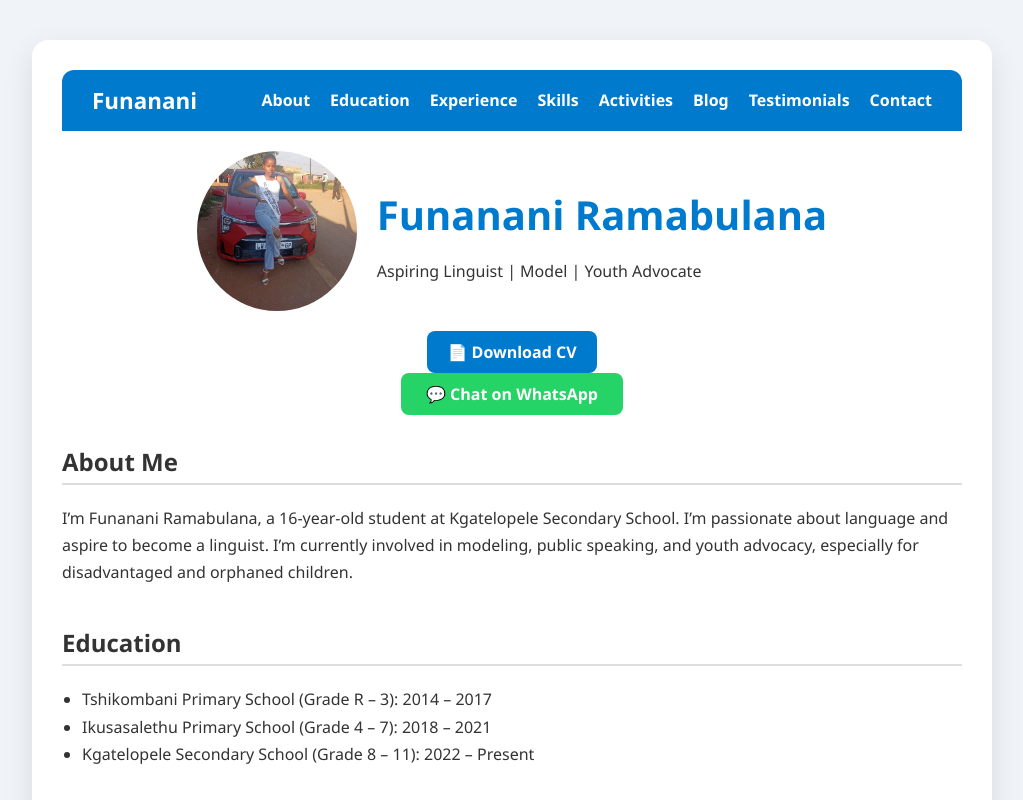
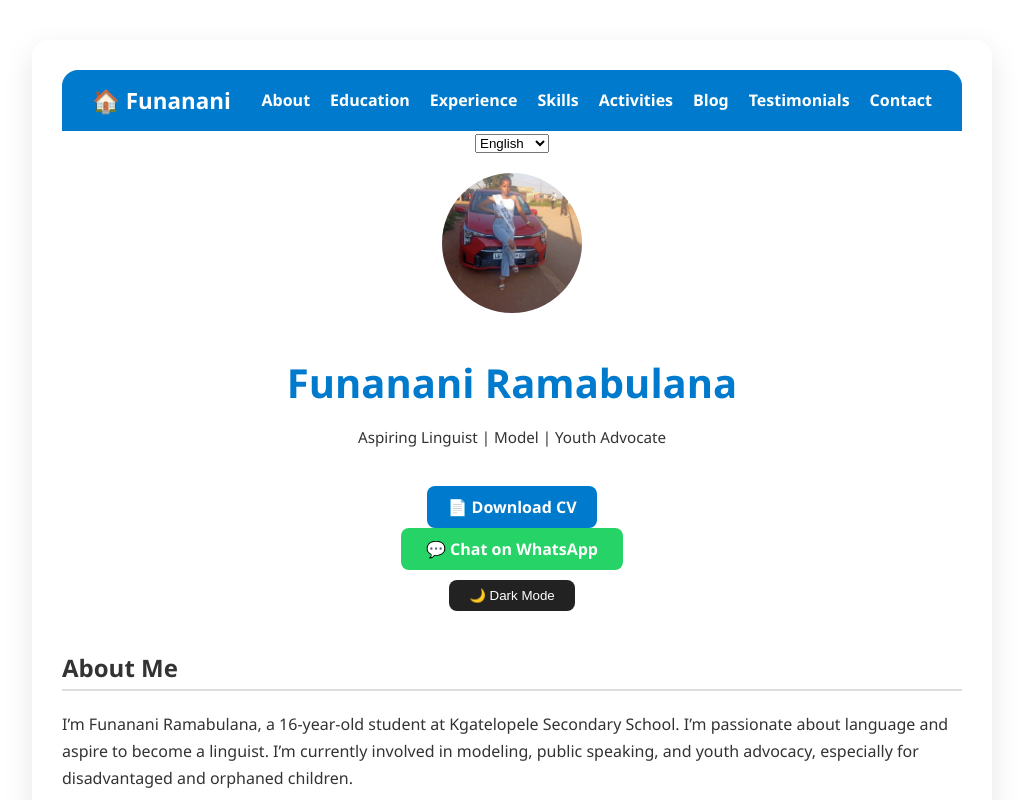
Before and after one commit to ikemathebula/funanani-portfolio, a React (Create React App) app: page / in a window 1280 px wide. Shown: the top 800 px of the page, without its empty margins (128-1151 px from the left). Built offline with nearby package versions, Linux system fonts and the light colour scheme; the HTML template or start-up script is replaced by a standard one.

Commit message:
Added dark mode, language selector, and SEO tags

```diff
--- a/src/App.css
+++ b/src/App.css
@@ -1,20 +1,35 @@
-/* src/App.css */
+/* Theme Variables */
+:root {
+  --bg: #ffffff;
+  --text: #333333;
+  --card: #ffffff;
+}
+
+body.dark-mode {
+  --bg: #121212;
+  --text: #f0f0f0;
+  --card: #1f1f1f;
+}
+
+/* Base Styles */
 body {
   margin: 0;
   font-family: 'Segoe UI', Tahoma, Geneva, Verdana, sans-serif;
-  background-color: #f0f4f8;
-  color: #333;
+  background-color: var(--bg);
+  color: var(--text);
+  transition: background 0.3s ease, color 0.3s ease;
 }
 
 .App {
   max-width: 900px;
   margin: 40px auto;
   padding: 30px;
-  background-color: #ffffff;
+  background-color: var(--card);
   box-shadow: 0 10px 30px rgba(0, 0, 0, 0.1);
   border-radius: 16px;
 }
 
+/* Headings */
 h1 {
   font-size: 2.5rem;
   text-align: center;
@@ -25,11 +40,12 @@ h1 {
 h2 {
   font-size: 1.5rem;
   margin-top: 40px;
-  color: #333;
+  color: var(--text);
   border-bottom: 2px solid #ddd;
   padding-bottom: 5px;
 }
 
+/* Text Content */
 p, li {
   font-size: 1rem;
   line-height: 1.7;
@@ -43,66 +59,27 @@ section {
   margin-bottom: 30px;
 }
 
-/* 🔵 Profile Layout */
+/* Intro Section */
 .intro {
   display: flex;
+  flex-direction: column;
   align-items: center;
-  gap: 20px;
-  justify-content: center;
+  text-align: center;
   margin-top: 20px;
-  flex-wrap: wrap;
+  gap: 15px;
 }
 
 .profile-pic {
-  width: 160px;
-  height: 160px;
+  width: 140px;
+  height: 140px;
   border-radius: 50%;
   object-fit: cover;
 }
 
 .intro-text {
-  text-align: left;
+  text-align: center;
 }
 
-.intro-text h1 {
-  margin-bottom: 0.3rem;
-  color: #007ACC;
+.intro-text p {
+  font-size: 0.95rem;
 }
-
-/* 📱 Responsive Mobile Styles */
-@media screen and (max-width: 600px) {
-  .App {
-    padding: 20px;
-  }
-
-  h1 {
-    font-size: 2rem;
-  }
-
-  h2 {
-    font-size: 1.2rem;
-  }
-
-  .intro {
-    flex-direction: column;
-    align-items: center;
-    text-align: center;
-  }
-
-  .profile-pic {
-    width: 140px;
-    height: 140px;
-  }
-
-  .intro-text {
-    text-align: center;
-  }
-
-  .intro-text p {
-    font-size: 0.95rem;
-  }
-
-  section {
-    margin-bottom: 20px;
-  }
-}
--- a/src/App.js
+++ b/src/App.js
@@ -1,4 +1,4 @@
-import React, { useEffect } from 'react';
+import React, { useEffect, useState } from 'react';
 import './App.css';
 import AOS from 'aos';
 import 'aos/dist/aos.css';
@@ -15,15 +15,24 @@ import DownloadCV from './components/DownloadCV';
 import WhatsAppButton from './components/WhatsAppButton';
 import Testimonials from './components/Testimonials';
 import Blog from './components/Blog';
+import ThemeToggle from './components/ThemeToggle';
+import LanguageSelector from './components/LanguageSelector';
+
+import en from './lang/en';
 
 function App() {
+  const [content, setContent] = useState(en);
+
   useEffect(() => {
     AOS.init({ duration: 1000 });
   }, []);
 
   return (
     <div className="App">
+      <div id="top"></div>
       <Navbar />
+
+      <LanguageSelector onLangChange={setContent} />
 
       <div className="intro">
         <img
@@ -33,12 +42,13 @@ function App() {
         />
         <div className="intro-text">
           <h1>Funanani Ramabulana</h1>
-          <p>Aspiring Linguist | Model | Youth Advocate</p>
+          <p>{content.greeting}</p>
         </div>
       </div>
 
       <DownloadCV />
       <WhatsAppButton />
+      <ThemeToggle />
 
       <section id="about" data-aos="fade-up">
         <About />
--- /dev/null
+++ b/src/components/LanguageSelector.js
@@ -0,0 +1,24 @@
+import React, { useState } from 'react';
+import en from '../lang/en';
+import tsonga from '../lang/tsonga';
+
+function LanguageSelector({ onLangChange }) {
+  const [lang, setLang] = useState('en');
+
+  const handleChange = (e) => {
+    const selected = e.target.value;
+    setLang(selected);
+    onLangChange(selected === 'ts' ? tsonga : en);
+  };
+
+  return (
+    <div style={{ textAlign: 'center', marginBottom: '10px' }}>
+      <select onChange={handleChange} value={lang}>
+        <option value="en">English</option>
+        <option value="ts">Xitsonga</option>
+      </select>
+    </div>
+  );
+}
+
+export default LanguageSelector;
--- a/src/components/Navbar.css
+++ b/src/components/Navbar.css
@@ -1,21 +1,25 @@
 /* src/components/Navbar.css */
 
+html {
+  scroll-behavior: smooth; /* ✅ Smooth scrolling */
+}
+
 .navbar {
+  background-color: #007ACC;
+  padding: 15px 30px;
+  color: white;
   display: flex;
   justify-content: space-between;
   align-items: center;
-  background-color: #007ACC;
-  color: white;
-  padding: 15px 30px;
-  border-radius: 12px 12px 0 0;
-  flex-wrap: wrap;
+  border-radius: 16px 16px 0 0;
+  position: relative;
 }
 
-.navbar h3,
-.navbar-brand {
-  margin: 0;
+.navbar-logo {
+  font-weight: bold;
   font-size: 1.4rem;
-  font-weight: bold;
+  color: white;
+  text-decoration: none;
 }
 
 .menu-toggle {
@@ -25,42 +29,65 @@
   color: white;
 }
 
-.navbar-links {
-  list-style: none;
+.sidebar {
   display: flex;
   gap: 20px;
-  margin: 0;
-  padding: 0;
 }
 
-.navbar-links li a {
+.sidebar ul {
+  display: flex;
+  list-style: none;
+  gap: 20px;
+  padding: 0;
+  margin: 0;
+}
+
+.sidebar ul li a {
   color: white;
   text-decoration: none;
   font-weight: bold;
 }
 
-.navbar-links li a:hover {
+.sidebar ul li a:hover {
   text-decoration: underline;
 }
 
-/* 📱 Mobile styles */
+/* 📱 Mobile sidebar styles */
 @media screen and (max-width: 768px) {
   .menu-toggle {
     display: block;
   }
 
-  .navbar-links {
-    display: none;
+  .sidebar {
+    position: absolute;
+    top: 60px;
+    left: 0;
+    width: 100%;
+    background-color: #007ACC;
+    flex-direction: column;
+    align-items: flex-start;
+    padding: 20px;
+    transform: translateX(-100%);
+    transition: transform 0.3s ease;
+    z-index: 99;
+  }
+
+  .sidebar.open {
+    transform: translateX(0);
+  }
+
+  .sidebar ul {
     flex-direction: column;
     width: 100%;
-    margin-top: 10px;
   }
 
-  .navbar-links.active {
-    display: flex;
+  .sidebar ul li {
+    margin: 10px 0;
+    width: 100%;
   }
 
-  .navbar-links li {
-    margin: 8px 0;
+  .sidebar ul li a {
+    display: block;
+    width: 100%;
   }
 }
--- a/src/components/Navbar.js
+++ b/src/components/Navbar.js
@@ -4,20 +4,26 @@ import './Navbar.css';
 function Navbar() {
   const [isOpen, setIsOpen] = useState(false);
 
+  const toggleMenu = () => setIsOpen(!isOpen);
+  const closeMenu = () => setIsOpen(false);
+
   return (
     <nav className="navbar">
-      <div className="navbar-brand">Funanani</div>
-      <div className="menu-toggle" onClick={() => setIsOpen(!isOpen)}>☰</div>
-      <ul className={`navbar-links ${isOpen ? 'active' : ''}`}>
-        <li><a href="#about">About</a></li>
-        <li><a href="#education">Education</a></li>
-        <li><a href="#experience">Experience</a></li>
-        <li><a href="#skills">Skills</a></li>
-        <li><a href="#activities">Activities</a></li>
-        <li><a href="#blog">Blog</a></li>
-        <li><a href="#testimonials">Testimonials</a></li>
-        <li><a href="#contact">Contact</a></li>
-      </ul>
+      <a href="#top" className="navbar-logo">🏠 Funanani</a>
+      <div className="menu-toggle" onClick={toggleMenu}>☰</div>
+
+      <div className={`sidebar ${isOpen ? 'open' : ''}`}>
+        <ul>
+          <li><a href="#about" onClick={closeMenu}>About</a></li>
+          <li><a href="#education" onClick={closeMenu}>Education</a></li>
+          <li><a href="#experience" onClick={closeMenu}>Experience</a></li>
+          <li><a href="#skills" onClick={closeMenu}>Skills</a></li>
+          <li><a href="#activities" onClick={closeMenu}>Activities</a></li>
+          <li><a href="#blog" onClick={closeMenu}>Blog</a></li>
+          <li><a href="#testimonials" onClick={closeMenu}>Testimonials</a></li>
+          <li><a href="#contact" onClick={closeMenu}>Contact</a></li>
+        </ul>
+      </div>
     </nav>
   );
 }
--- /dev/null
+++ b/src/components/ThemeToggle.js
@@ -0,0 +1,29 @@
+import React, { useEffect, useState } from 'react';
+
+function ThemeToggle() {
+  const [dark, setDark] = useState(false);
+
+  useEffect(() => {
+    document.body.className = dark ? 'dark-mode' : '';
+  }, [dark]);
+
+  return (
+    <div style={{ textAlign: 'center', margin: '20px 0' }}>
+      <button
+        onClick={() => setDark(!dark)}
+        style={{
+          padding: '8px 20px',
+          borderRadius: '8px',
+          backgroundColor: dark ? '#f0f0f0' : '#222',
+          color: dark ? '#000' : '#fff',
+          border: 'none',
+          cursor: 'pointer'
+        }}
+      >
+        {dark ? '☀️ Light Mode' : '🌙 Dark Mode'}
+      </button>
+    </div>
+  );
+}
+
+export default ThemeToggle;
--- /dev/null
+++ b/src/lang/en.js
@@ -0,0 +1,3 @@
+export default {
+    greeting: "Aspiring Linguist | Model | Youth Advocate"
+  };
--- /dev/null
+++ b/src/lang/tsonga.js
@@ -0,0 +1,3 @@
+export default {
+    greeting: "Mutlangi wa nkarhi lowu taka | Model | Muchumayeli wa vantshwa"
+  };
```
